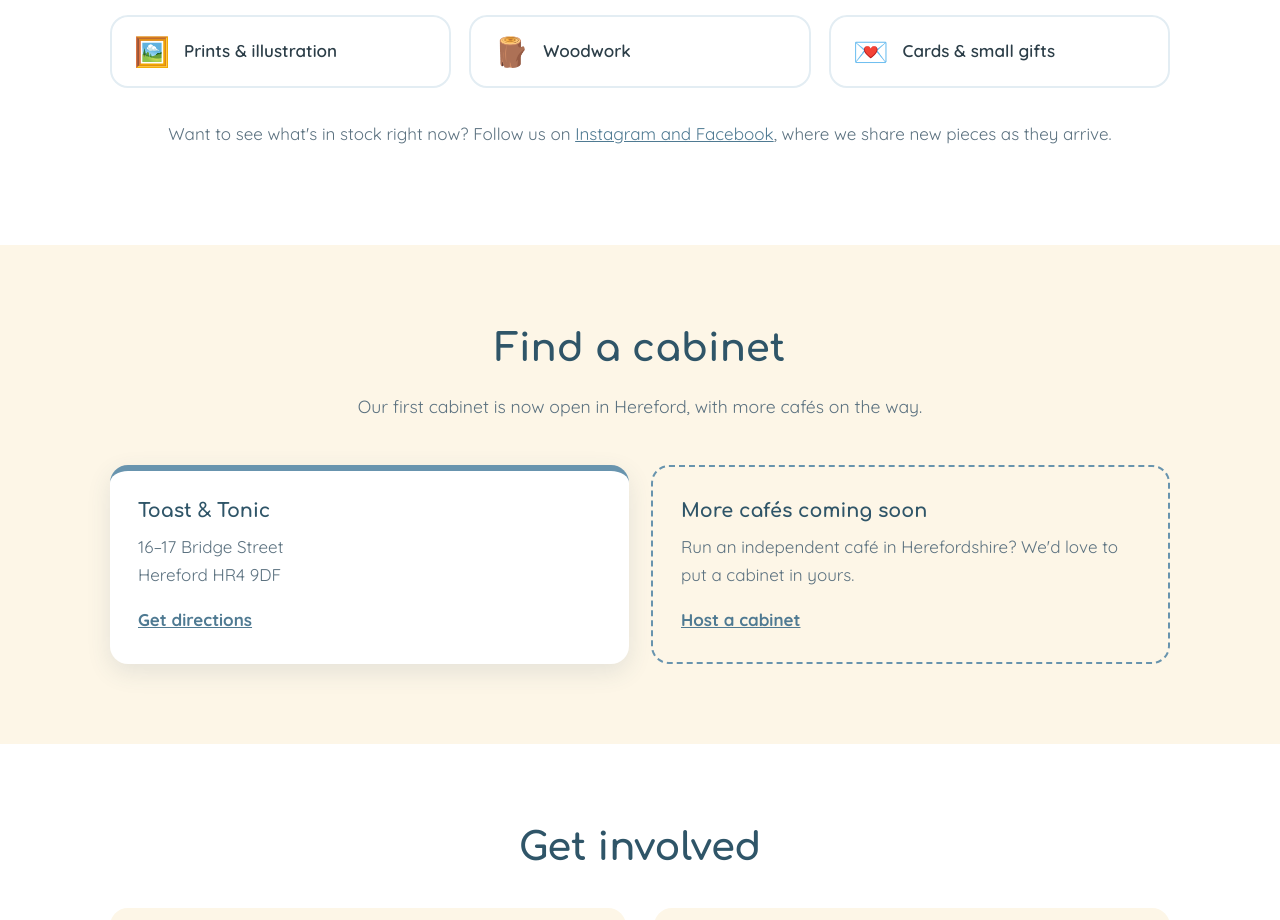
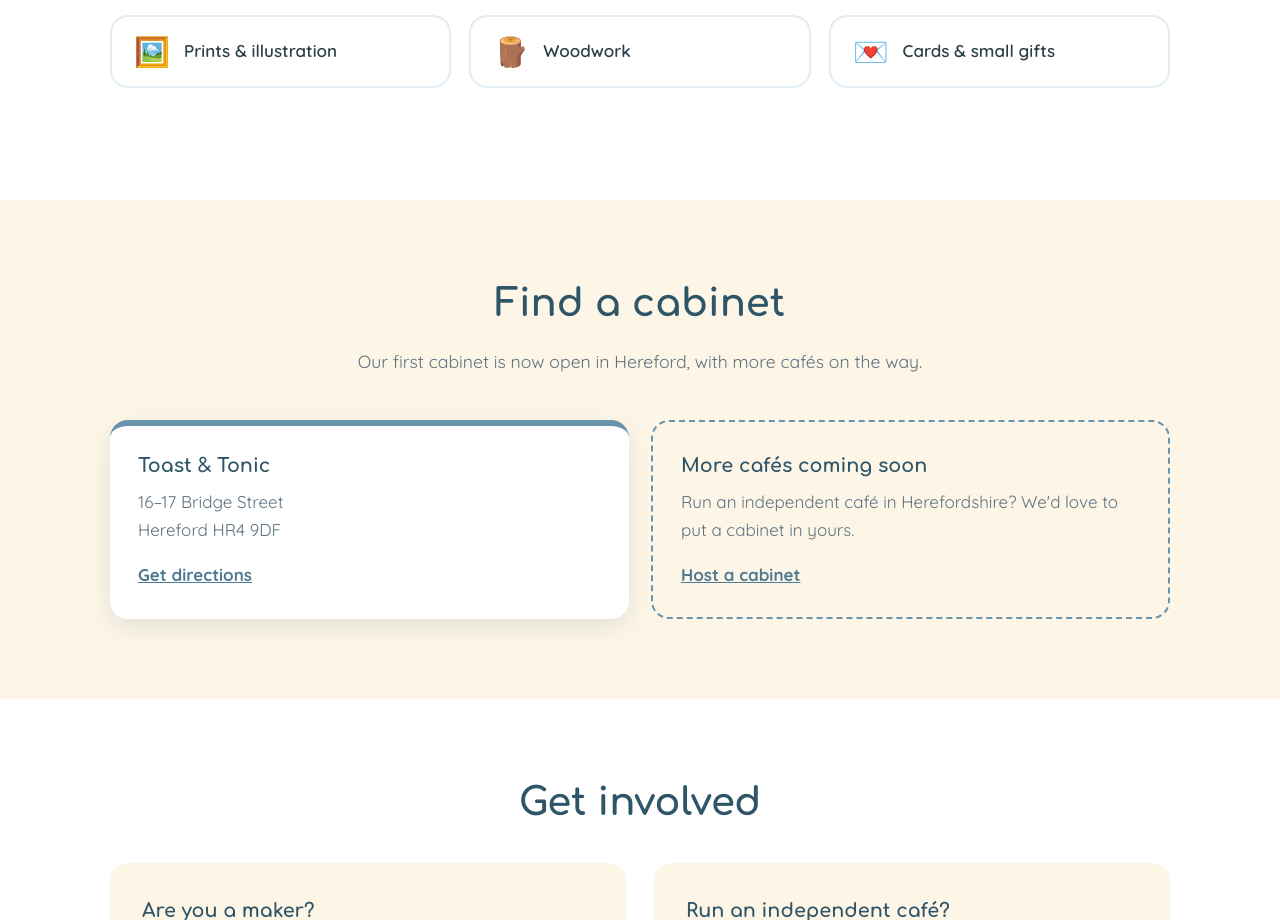
Before and after one commit to adamsdp/craft-hereford, a plain HTML site: page index.html in a window 1280 px wide. Shown: the part 2016-2936 px from the top of the page. Drawn offline with Linux system fonts and the light colour scheme.

Commit message:
Remove the "what's in stock" note from What you'll find inside
Also drop the .note style, which nothing else uses.

Co-Authored-By: Claude Opus 5.5 <noreply@anthropic.com>
Claude-Session: https://claude.ai/code/session_01VGGDb5xm86zeDovywr4PST

```diff
--- a/index.html
+++ b/index.html
@@ -126,7 +126,6 @@
           <li><span class="craft-icon" aria-hidden="true">🪵</span>Woodwork</li>
           <li><span class="craft-icon" aria-hidden="true">💌</span>Cards &amp; small gifts</li>
         </ul>
-        <p class="note">Want to see what's in stock right now? Follow us on <a href="#follow">Instagram and Facebook</a>, where we share new pieces as they arrive.</p>
       </div>
     </section>
 
--- a/styles.css
+++ b/styles.css
@@ -107,7 +107,6 @@ p { margin: 0 0 1em; }
   border: 2px solid #e3edf3; font-weight: 600;
 }
 .craft-icon { font-size: 1.8rem; line-height: 1; }
-.note { text-align: center; color: var(--muted); }
 
 /* Locations */
 .locations { list-style: none; margin: 0; padding: 0; display: grid; grid-template-columns: repeat(auto-fit, minmax(260px, 1fr)); gap: 22px; }
```
